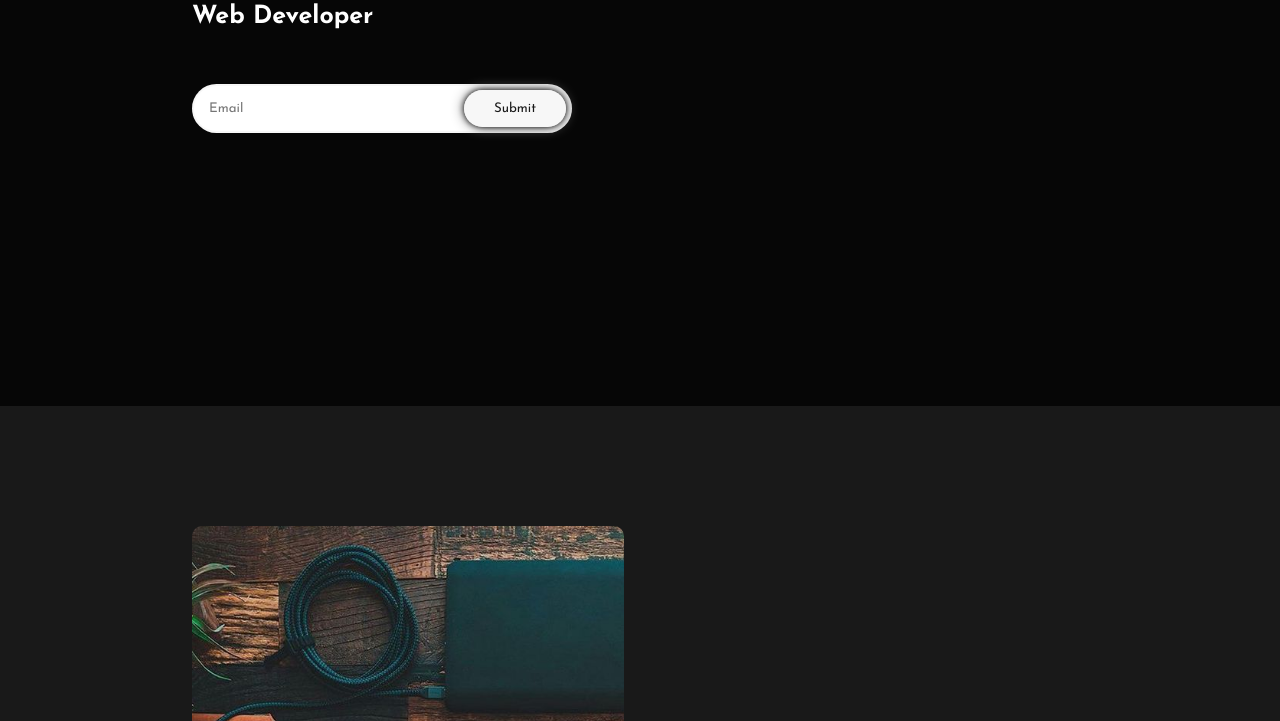
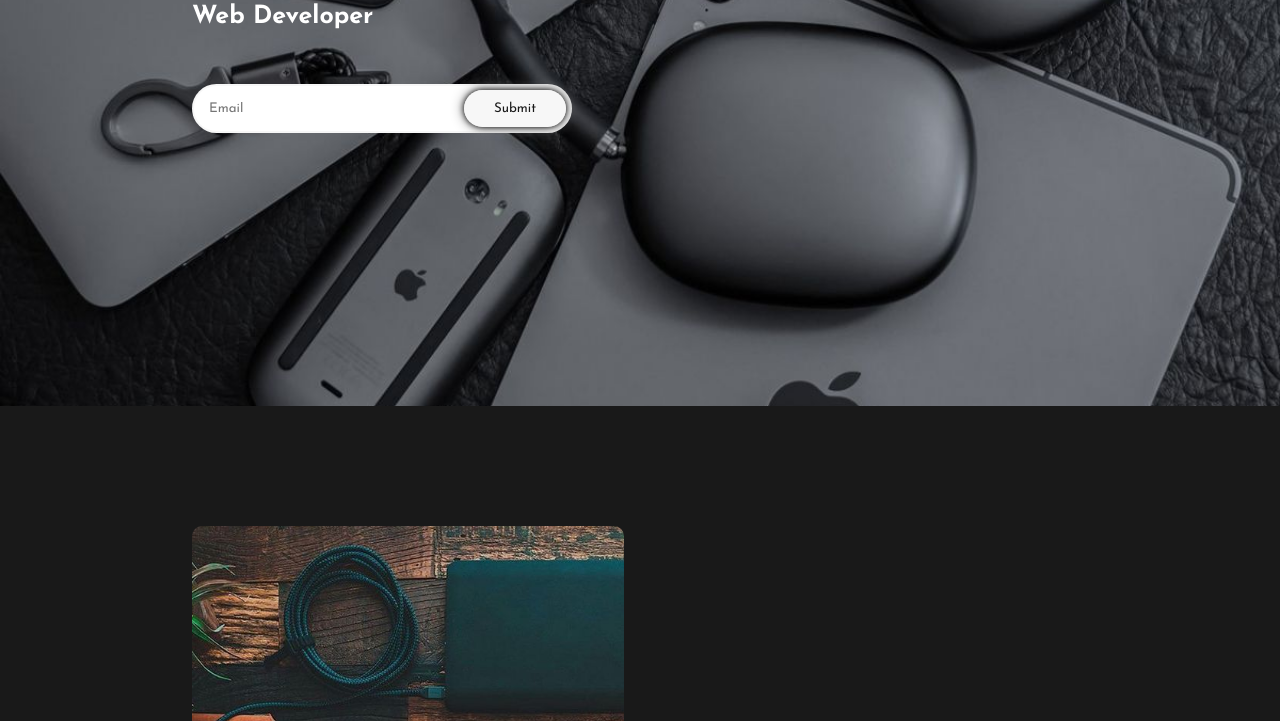
Before and after one commit to code120798/Shamsuls-Portfolio, a plain HTML site: page index.html in a window 1280 px wide. Shown: the part 394-1115 px from the top of the page. Drawn offline with nearby package versions, Linux system fonts and the light colour scheme; the site is published under a folder, as on GitHub Pages, so addresses that start at the root find nothing; files whose address does not match are found by name.

Commit message:
updated img url part 2

```diff
--- a/static/css/style.css
+++ b/static/css/style.css
@@ -97,7 +97,7 @@ section{
 .home{
 	height: 100vh;
 	width: 100%;
-	background-image: url("/img/caf454161269bf47f7f4ce28f724c660.jpeg");
+	background-image: url("../../img/caf454161269bf47f7f4ce28f724c660.jpeg");
 	background-size: cover;
 	background-position: center;
 	position: relative;
```
